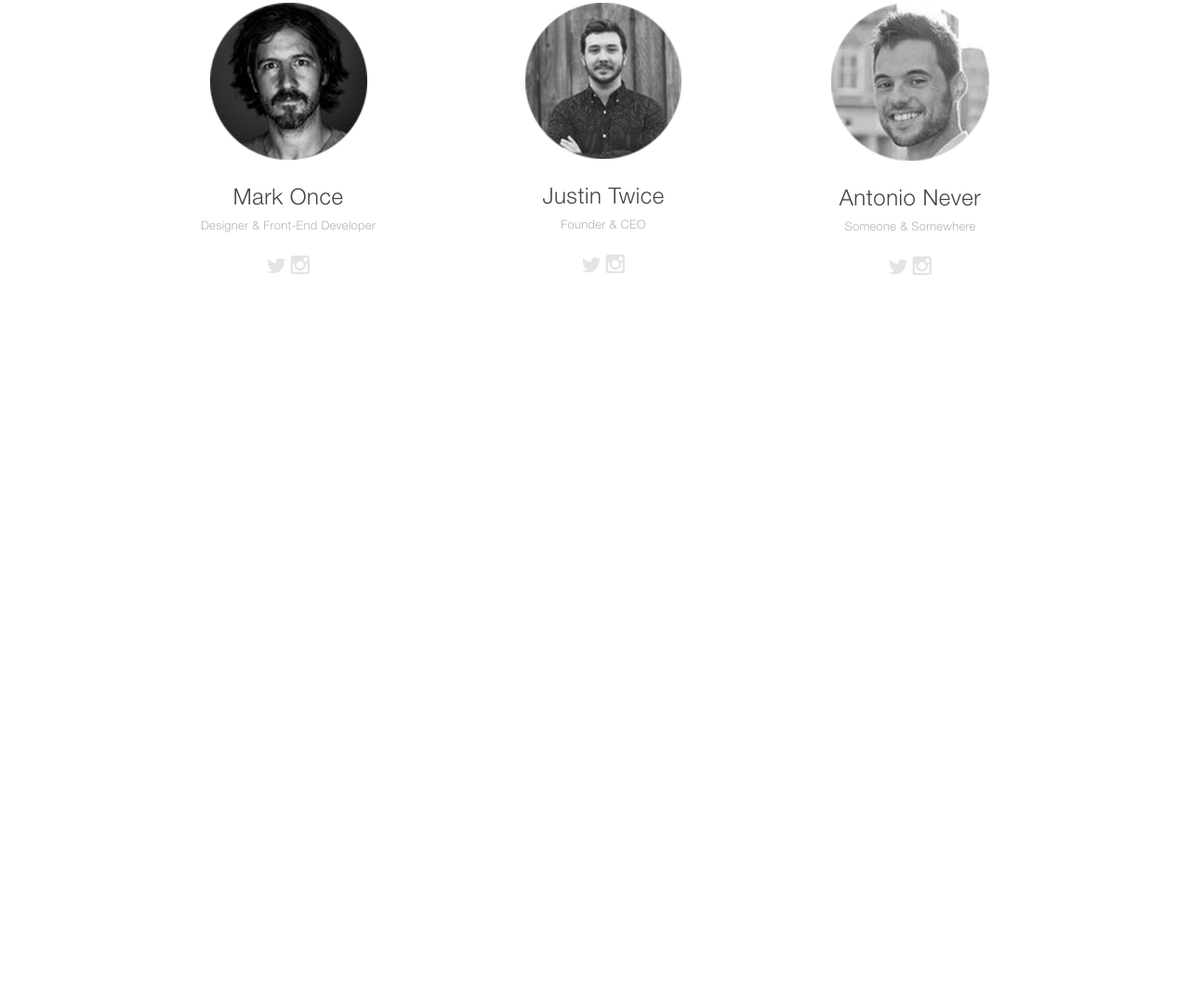
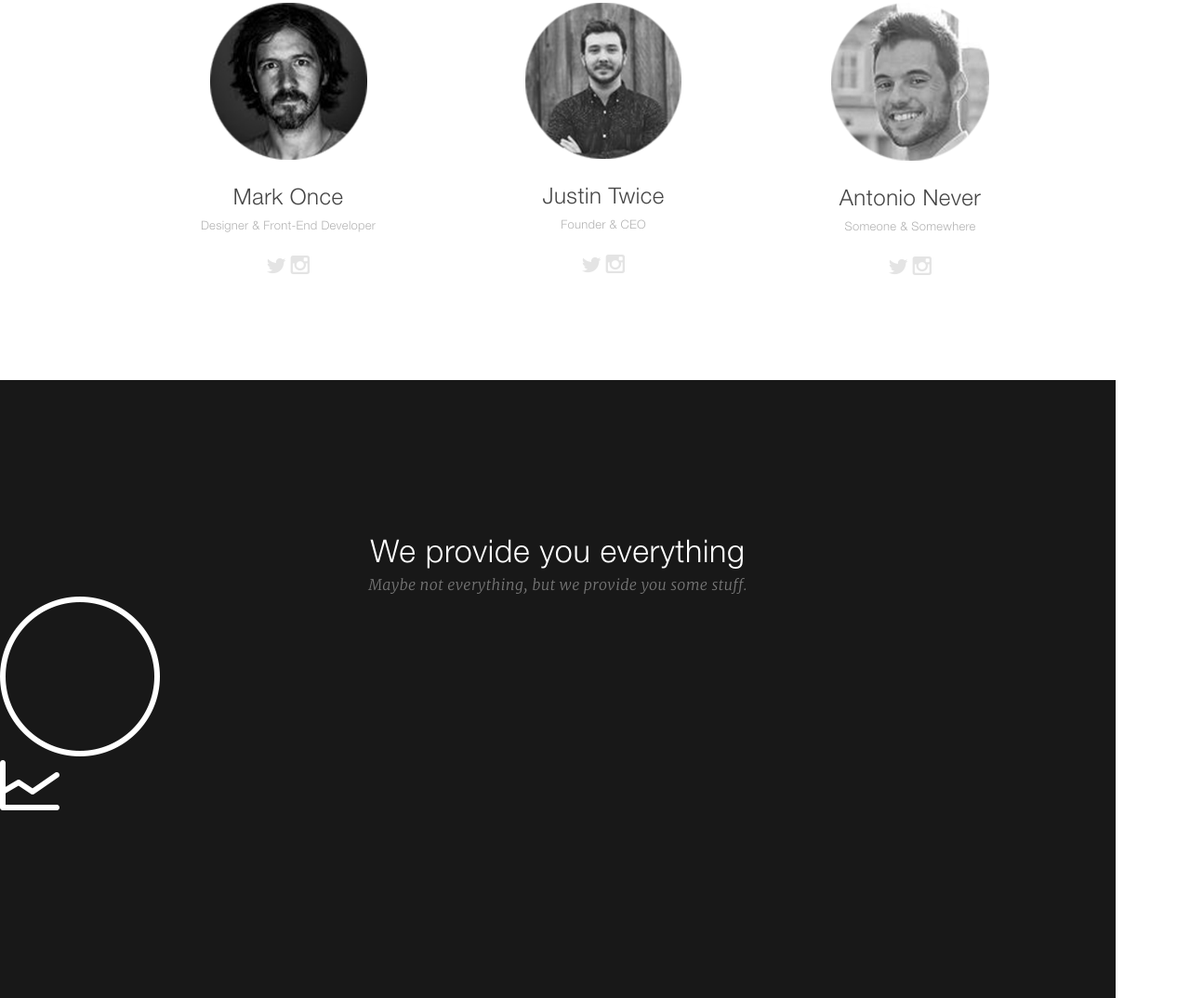
Before and after one commit to CreepMaH/site, a plain HTML site: page index.html in a window 1280 px wide. Shown: the part 2126-3200 px from the top of the page at 93% size. Before the commit the page ends 2535 px from the top, so only its background shows below. Drawn offline with Linux system fonts and the light colour scheme.

Commit message:
Работа над разделом "Услуги" ("provide")

```diff
--- a/css/style.css
+++ b/css/style.css
@@ -167,7 +167,7 @@ body {
     padding-top: 138px;
 }
 .block_text {
-    font-family: 'Merriweather-LightItalic', sans-serif;;
+    font-family: 'Merriweather-LightItalic', sans-serif;
     font-size: 16px;
     font-weight: 300;
     font-style: italic;
@@ -210,3 +210,29 @@ body {
     transition: 0.2s;
     padding-top: 22px;
 }
+.provide {
+    width: 1200px;
+    height: 835px;
+    background-color: #181818;;
+}
+.provide-header {
+    font-family: 'HelveticaNeueLTProLt', sans-serif;
+    font-size: 34px;
+    line-height: 26px;
+    font-weight: 400;
+    letter-spacing: 0.02em;
+    color: #ffffff;
+    text-align: center;
+    padding-top: 176px;
+}
+.provide-header-text {
+    font-family: 'Merriweather-LightItalic', sans-serif;
+    font-size: 16px;
+    line-height: 26px;
+    font-weight: 300;
+    font-style: italic;
+    letter-spacing: 0.02em;
+    color: #777777;
+    text-align: center;
+    padding-top: 5px;
+}
--- a/index.html
+++ b/index.html
@@ -88,5 +88,33 @@
             </div>
         </div>
     </div>
+    <div class="provide">
+        <div class="provide-header">
+            <div class="provide-header-title">We provide you everything</div>
+            <div class="provide-header-text">Maybe not everything, but we provide you some stuff.</div>
+        </div>
+        <div class="provide-item">
+            <div class="provide-item-icon">
+                <div class="provide-item-icon-ellipse">
+                    <img src="/img/ellipse.png" alt="">
+                </div>
+                <div class="provide-item-icon-graph">
+                    <img src="/img/line_graph.png" alt="">
+                </div>
+            </div>
+            <div class="provide-item-title">
+
+            </div>
+            <div class="provide-item-text">
+
+            </div>
+        </div>
+        <div class="provide-item">
+
+        </div>
+        <div class="provide-item">
+
+        </div>
+    </div>
 </body>
 </html>
```
